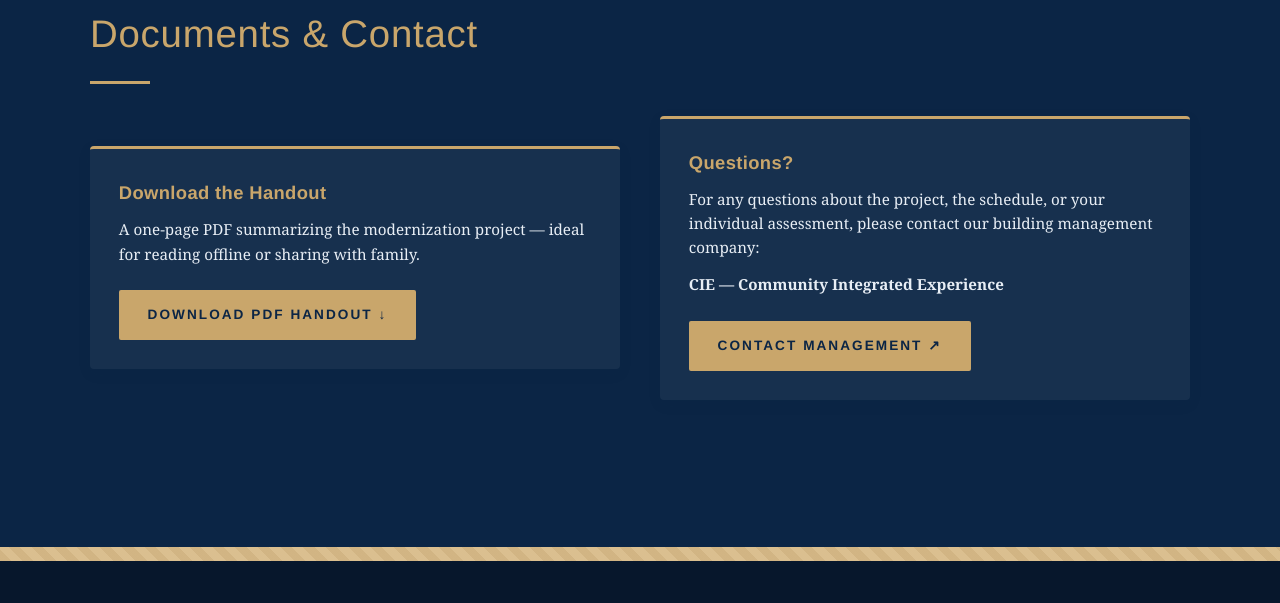
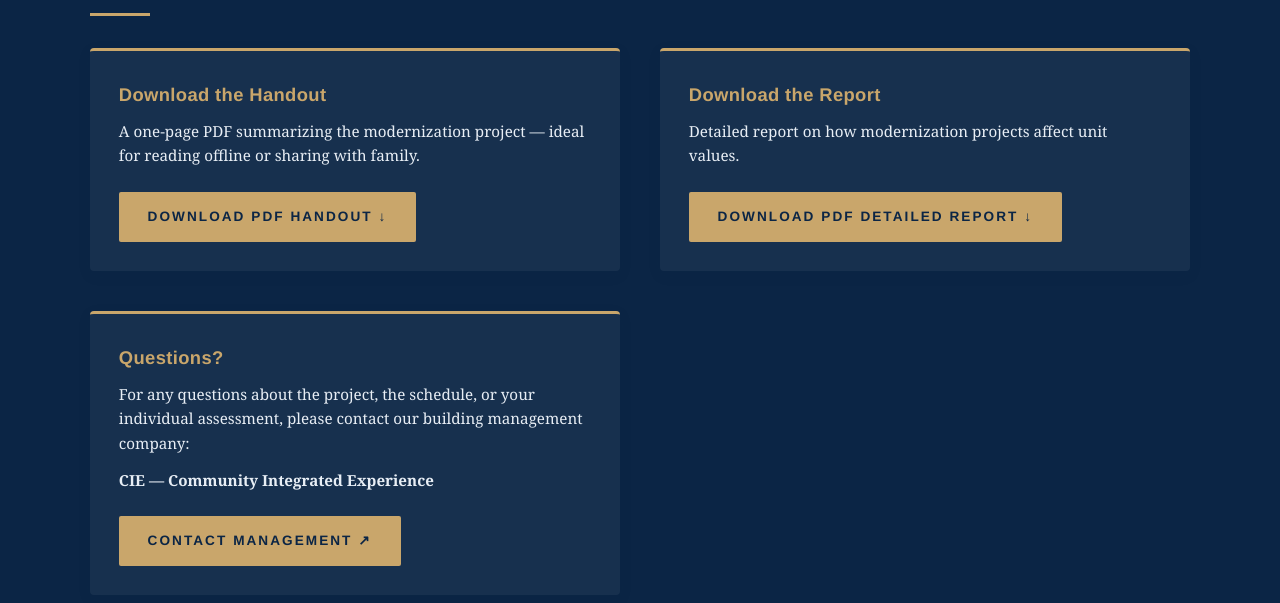
Before and after one commit to acroll-dev/stoneboat, a plain HTML site: page index.html in a window 1280 px wide. Shown: the part 6977-7580 px from the top of the page. Drawn offline with nearby package versions, Linux system fonts and the light colour scheme.

Commit message:
Add download options for report and detailed report
Added sections for downloading a report and detailed report.

```diff
--- a/index.html
+++ b/index.html
@@ -346,6 +346,13 @@
         </div>
       </div>
       <div class="card" style="background:rgba(255,255,255,.05);color:var(--foam);border-top-color:var(--rope)">
+        <h3 style="color:var(--rope)">Download the Report</h3>
+        <p>Detailed report on how modernization projects affect unit values.</p>
+        <div class="cta-row">
+          <a class="btn" href="Condo_Value.pdf" download>Download PDF Detailed Report ↓</a>
+        </div>
+      </div>
+      <div class="card" style="background:rgba(255,255,255,.05);color:var(--foam);border-top-color:var(--rope)">
         <h3 style="color:var(--rope)">Questions?</h3>
         <p>For any questions about the project, the schedule, or your individual assessment, please contact our building management company:</p>
         <p style="margin-top:.8rem"><strong>CIE — Community Integrated Experience</strong></p>
```
